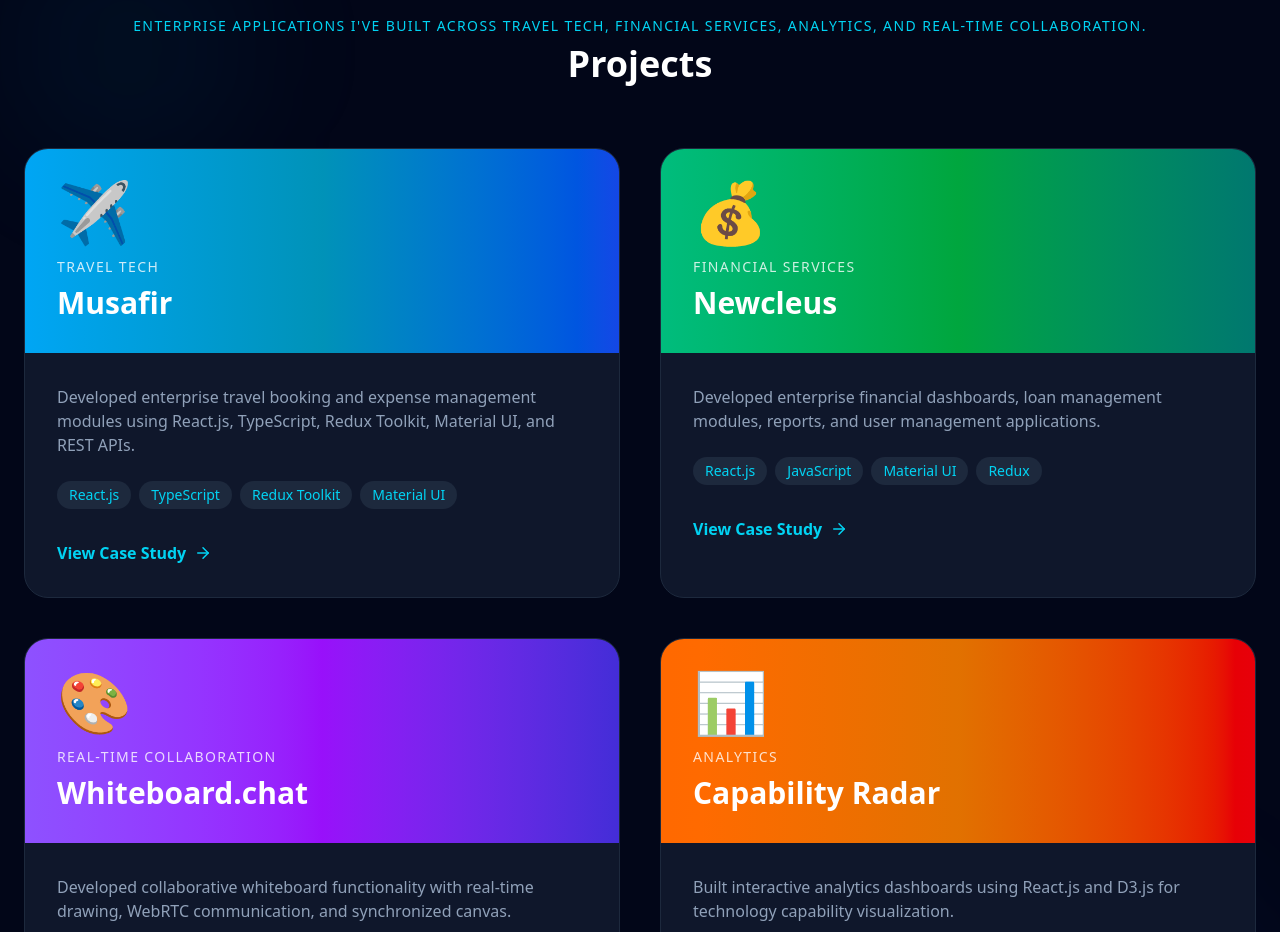
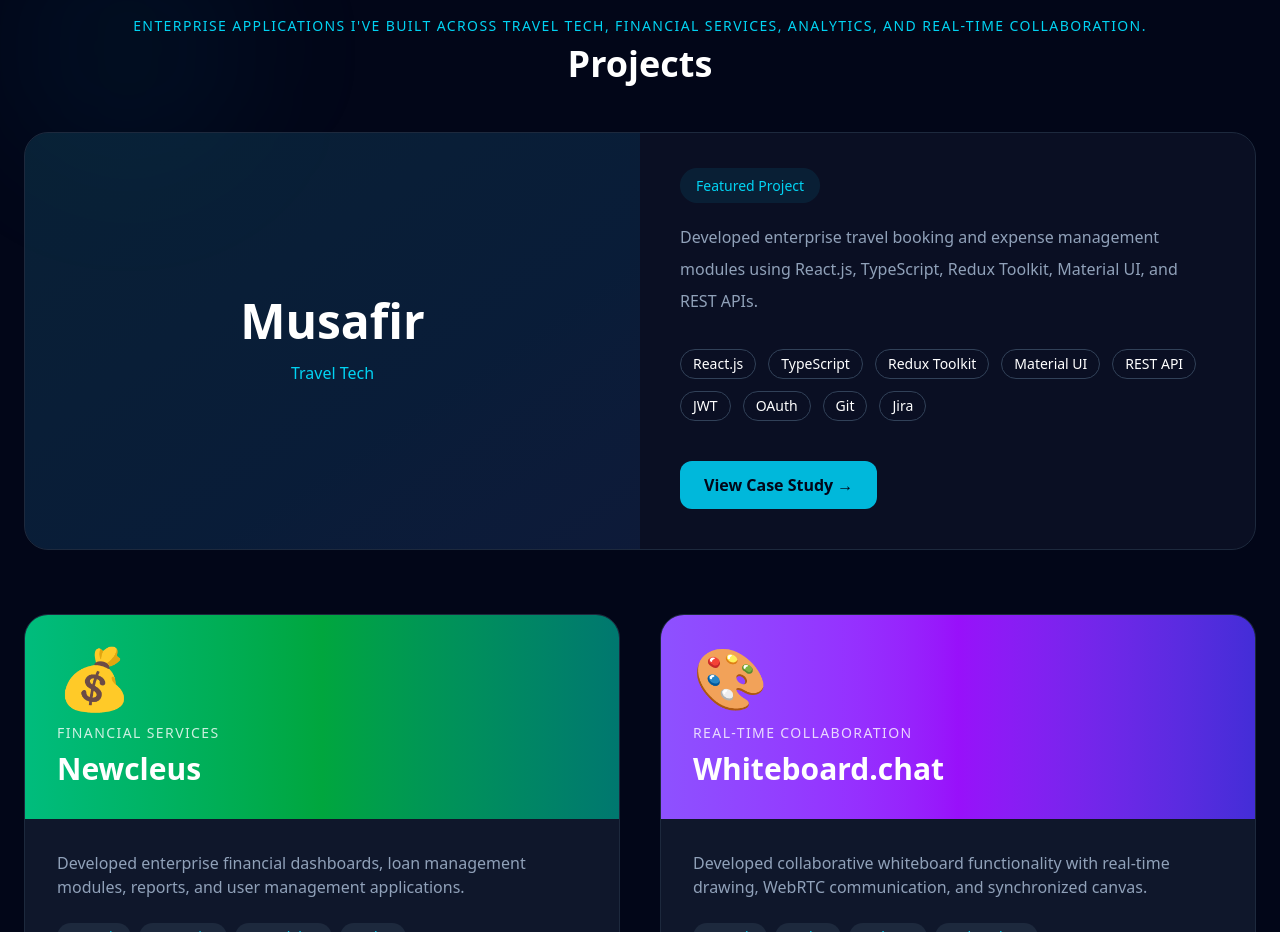
Before and after one commit to tariqaziz123/portfolio-nextjs, a Next.js app: page / in a window 1280 px wide. Shown: the part 4660-5592 px from the top of the page. Built offline with nearby package versions, Linux system fonts and the light colour scheme.

Commit message:
added featured project UI

```diff
--- a/assets/data/experience.ts
+++ /dev/null
@@ -1,67 +0,0 @@
-export const experiences = [
-  {
-    company: "Mindpool Technologies Pvt. Ltd.",
-    role: "Senior Software Engineer",
-    duration: "Jan 2026 - Apr 2026",
-    location: "Bengaluru, India",
-    project: "Musafir (Travel Tech)",
-    description:
-      "Developed enterprise travel booking and expense management modules using React.js, TypeScript, Material UI, Redux Toolkit, and REST APIs. Implemented JWT and OAuth authentication, built reusable UI components, integrated backend APIs, collaborated within a 30-member Agile team, participated in code reviews, mentoring, deployment, and production support.",
-    technologies: [
-      "React.js",
-      "TypeScript",
-      "Redux Toolkit",
-      "Material UI",
-      "REST APIs",
-      "JWT",
-      "OAuth",
-      "Git",
-      "Jira",
-    ],
-  },
-  {
-    company: "Data Template Infotech Pvt. Ltd.",
-    role: "Software Engineer",
-    duration: "Jul 2021 - Dec 2025",
-    location: "Bengaluru, India",
-    description:
-      "Worked on multiple enterprise applications across Financial Services, FinTech, Analytics, and Real-Time Collaboration domains. Designed scalable React applications, reusable component libraries, integrated REST & GraphQL APIs, and optimized application performance.",
-    projects: [
-      {
-        name: "Newcleus",
-        domain: "Financial Services",
-        work: "Developed loan management dashboards, reports, RBAC, user management, React Hook Form, and server-side pagination, search, and filtering using Material UI and REST APIs.",
-      },
-      {
-        name: "Whiteboard.chat",
-        domain: "Real-Time Collaboration",
-        work: "Built collaborative whiteboard features using React, Redux, WebRTC, WebSockets, HTML5 Canvas, Paper.js, screen sharing, and canvas optimization.",
-      },
-      {
-        name: "Calque",
-        domain: "FinTech",
-        work: "Developed reusable React components, dashboards, and integrated GraphQL and REST APIs.",
-      },
-      {
-        name: "Capability Radar",
-        domain: "Analytics",
-        work: "Created interactive D3.js visualizations, reusable radar components, and CSV-driven analytics dashboards.",
-      },
-    ],
-    technologies: [
-      "React.js",
-      "JavaScript",
-      "TypeScript",
-      "Redux",
-      "React Hook Form",
-      "Material UI",
-      "GraphQL",
-      "REST APIs",
-      "WebRTC",
-      "WebSockets",
-      "D3.js",
-      "HTML5 Canvas",
-      "Paper.js",
-    ],
-  },
-];
--- a/assets/data/projects.ts
+++ /dev/null
@@ -1,42 +0,0 @@
-export const projects = [
-  {
-    title: "Musafir - Travel Booking Platform",
-    tech: "React.js • TypeScript • Redux Toolkit • Material UI • REST API",
-    description:
-      "Developed enterprise travel booking and expense management modules. Built reusable UI components, integrated REST APIs, implemented JWT/OAuth authentication, and collaborated within a 30-member Agile team.",
-    github: "#",
-    live: "#",
-  },
-  {
-    title: "Newcleus - Loan Management System",
-    tech: "React.js • Material UI • React Hook Form • REST API",
-    description:
-      "Developed financial dashboards, loan management, user management, RBAC, server-side pagination, search, filtering, and reporting modules for a financial services platform.",
-    github: "#",
-    live: "#",
-  },
-  {
-    title: "Whiteboard.chat",
-    tech: "React.js • Redux • WebRTC • WebSockets • HTML5 Canvas • Paper.js",
-    description:
-      "Built real-time collaborative whiteboard features including screen sharing, live drawing, canvas optimization, and multi-user collaboration.",
-    github: "#",
-    live: "#",
-  },
-  {
-    title: "Capability Radar",
-    tech: "React.js • D3.js • CSV Data Visualization",
-    description:
-      "Developed interactive radar visualizations for technology capability mapping using reusable D3.js components and CSV-driven analytics.",
-    github: "#",
-    live: "#",
-  },
-  {
-    title: "Calque",
-    tech: "React.js • GraphQL • REST API",
-    description:
-      "Built reusable React components, dashboards, and integrated GraphQL and REST APIs for a FinTech application focused on scalable frontend architecture.",
-    github: "#",
-    live: "#",
-  },
-];
--- /dev/null
+++ b/components/Projects/FeaturedProject.tsx
@@ -0,0 +1,70 @@
+import Link from "next/link";
+import { Project } from "@/types/projects";
+
+type Props = {
+  project: Project;
+};
+
+export default function FeaturedProject({
+  project,
+}: Props) {
+  return (
+    <div className="overflow-hidden rounded-3xl border border-slate-800 bg-slate-900/60 transition-all duration-300 hover:border-cyan-500/40">
+
+      <div className="grid lg:grid-cols-2">
+
+        {/* Left */}
+
+        <div className="flex items-center justify-center bg-gradient-to-br from-cyan-500/10 to-blue-500/10 p-12">
+
+          <div className="text-center">
+
+            <h3 className="text-5xl font-bold">
+              {project.title}
+            </h3>
+
+            <p className="mt-4 text-cyan-400">
+              {project.category}
+            </p>
+
+          </div>
+
+        </div>
+
+        {/* Right */}
+
+        <div className="p-10">
+
+          <span className="rounded-full bg-cyan-500/10 px-4 py-2 text-sm text-cyan-400">
+            Featured Project
+          </span>
+
+          <p className="mt-6 text-slate-400 leading-8">
+            {project.overview}
+          </p>
+
+          <div className="mt-8 flex flex-wrap gap-3">
+            {project.technologies.map((tech) => (
+              <span
+                key={tech}
+                className="rounded-full border border-slate-700 px-3 py-1 text-sm"
+              >
+                {tech}
+              </span>
+            ))}
+          </div>
+
+          <Link
+            href={`/projects/${project.slug}`}
+            className="mt-10 inline-flex rounded-xl bg-cyan-500 px-6 py-3 font-semibold text-slate-950 transition hover:bg-cyan-400"
+          >
+            View Case Study →
+          </Link>
+
+        </div>
+
+      </div>
+
+    </div>
+  );
+}
--- a/components/Projects/Projects.tsx
+++ b/components/Projects/Projects.tsx
@@ -5,8 +5,18 @@
 import ProjectCard from "./ProjectCard";
 import FadeIn from "../Layout/FadeIn";
 import SectionWrapper from "../Common/SectionWrapper";
+import FeaturedProject from "./FeaturedProject";
 
 export default function Projects() {
+
+  const featuredProject = projects.find(
+    (project) => project.featured
+  );
+
+  const otherProjects = projects.filter(
+    (project) => !project.featured
+  );
+
   return (
     <FadeIn delay={0.3}>
       <SectionWrapper id="projects">
@@ -15,8 +25,12 @@
           subtitle="Enterprise applications I've built across Travel Tech, Financial Services, Analytics, and Real-Time Collaboration."
         />
 
+        {featuredProject && (
+          <FeaturedProject project={featuredProject} />
+        )}
+
         <div className="mt-16 grid gap-10 lg:grid-cols-2">
-          {projects.map((project) => (
+          {otherProjects.map((project) => (
             <ProjectCard
               key={project.slug}
               project={project}
--- a/components/data/projects.ts
+++ b/components/data/projects.ts
@@ -5,6 +5,7 @@
     slug: "musafir",
 
     title: "Musafir",
+    featured: true,
 
     category: "Travel Tech",
 
@@ -64,6 +65,7 @@
     slug: "newcleus",
 
     title: "Newcleus",
+    featured: false,
 
     category: "Financial Services",
 
@@ -120,6 +122,7 @@
     slug: "whiteboard-chat",
 
     title: "Whiteboard.chat",
+    featured: false,
 
     category: "Real-Time Collaboration",
 
@@ -175,6 +178,7 @@
     slug: "capability-radar",
 
     title: "Capability Radar",
+    featured: false,
 
     category: "Analytics",
 
--- a/types/projects.ts
+++ b/types/projects.ts
@@ -1,6 +1,7 @@
 export interface Project {
   slug: string;
   title: string;
+  featured: boolean;
   category: string;
   duration: string;
   client: string;
```
